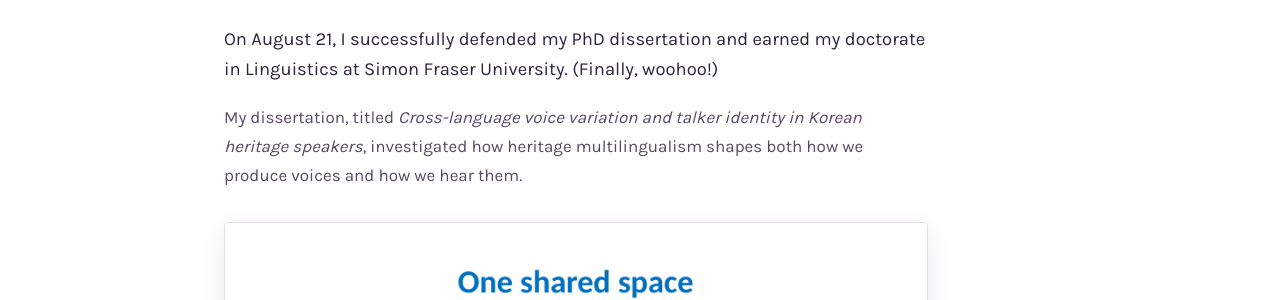
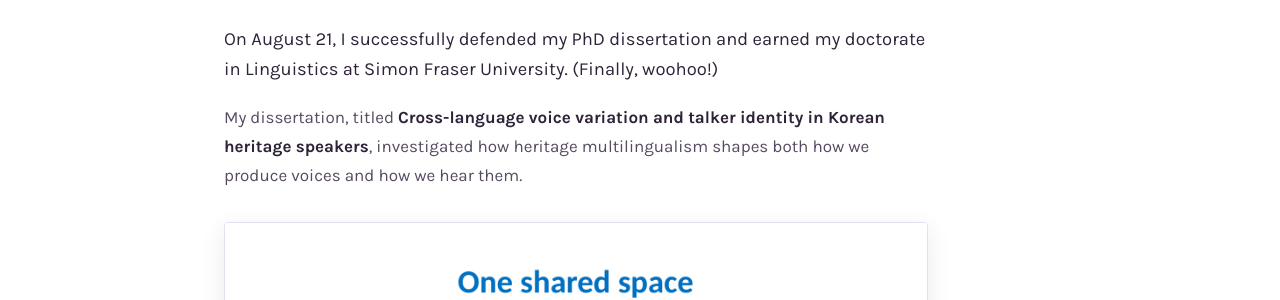
Before and after one commit to sylviacho247/sylviacho247.github.io, a Jekyll site: the page built from _news/2026-08-21-phd-defense.md, in a window 1280 px wide. Shown: the part 456-756 px from the top of the page. Built offline with Jekyll 4.4.1, drawn with Linux system fonts in a browser that asks for light colours.

```diff
--- a/_news/2026-08-21-phd-defense.md
+++ b/_news/2026-08-21-phd-defense.md
@@ -6,7 +6,7 @@ summary: "I passed my doctoral defense in Linguistics at Simon Fraser University
 
 On August 21, I successfully defended my PhD dissertation and earned my doctorate in Linguistics at Simon Fraser University. (Finally, woohoo!)
 
-My dissertation, titled *Cross-language voice variation and talker identity in Korean heritage speakers*, investigated how heritage multilingualism shapes both how we produce voices and how we hear them.
+My dissertation, titled **Cross-language voice variation and talker identity in Korean heritage speakers**, investigated how heritage multilingualism shapes both how we produce voices and how we hear them.
 
 ![Diagram showing English and Korean prototypes sharing one phonetic space, with style and language as deviations from the norm](/images/defense-shared-space.png)
 
```
